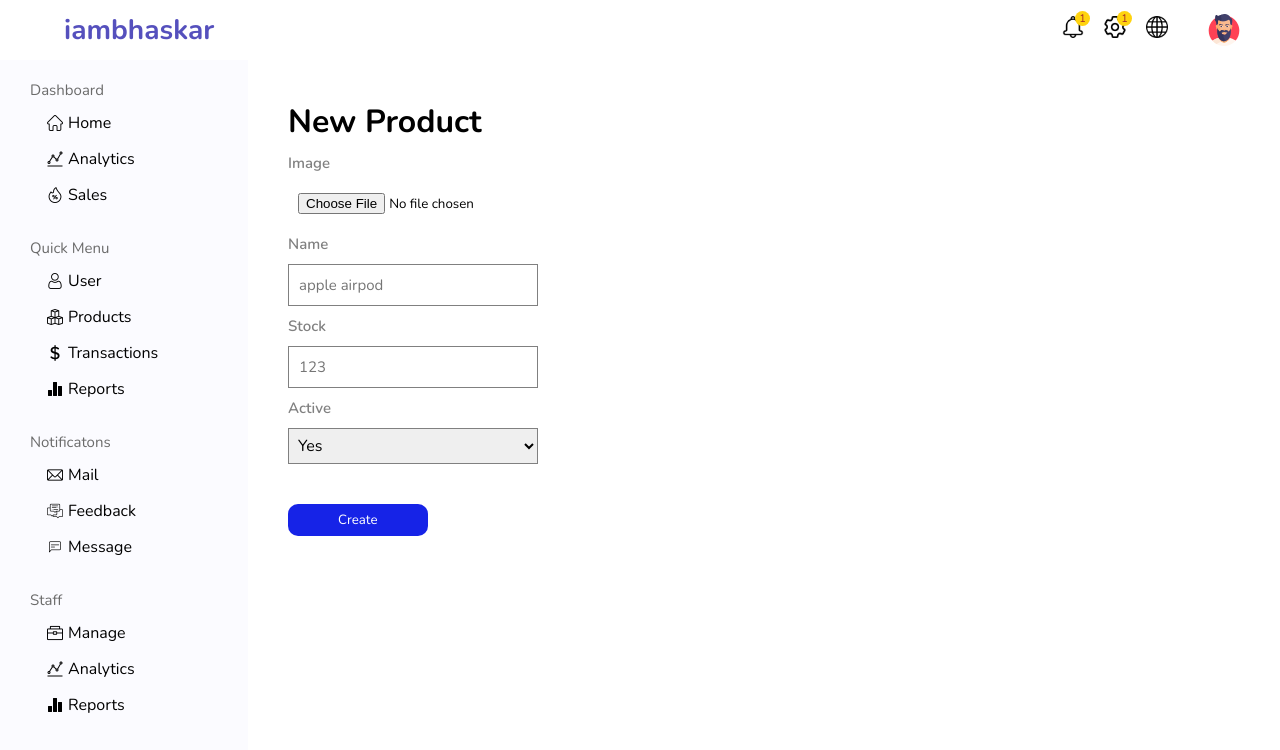
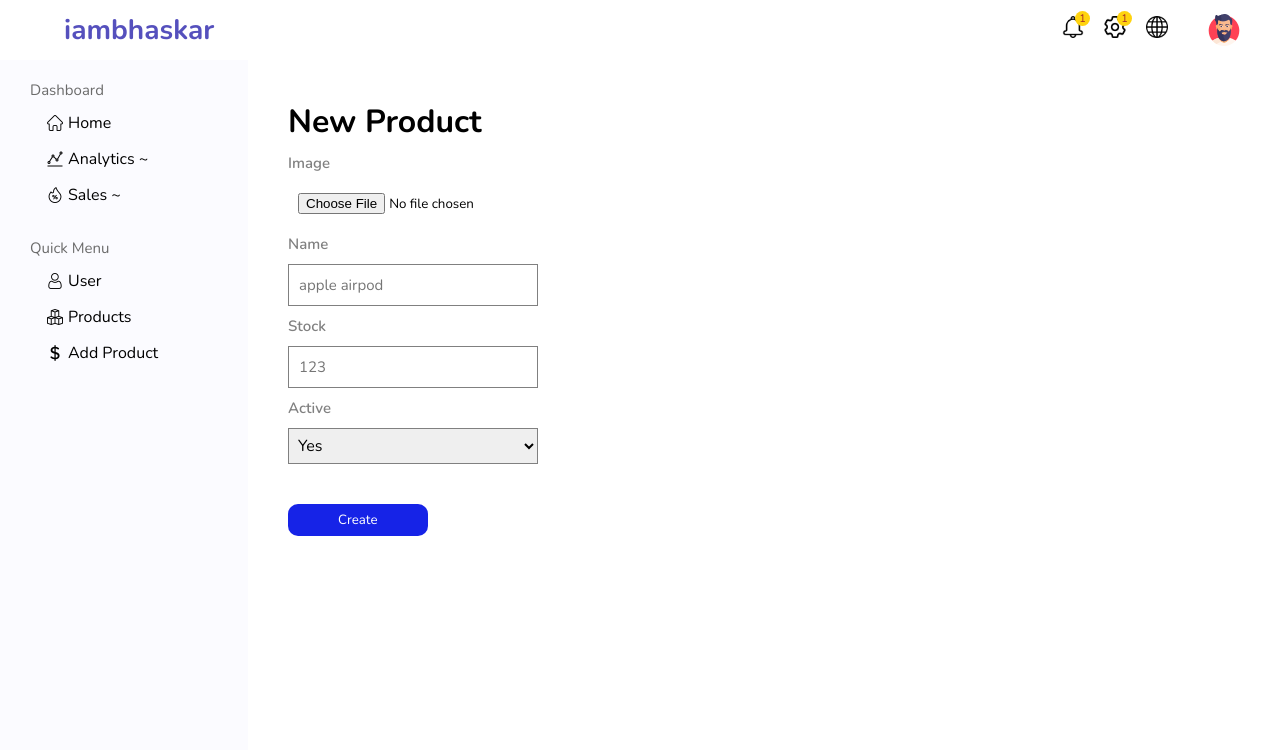
Before and after one commit to bhaskardas090/admin-panel, a React (Create React App) app: page /newProduct in a window 1280 px wide. Shown: the top 750 px of the page. Built offline with nearby package versions, Linux system fonts and the light colour scheme.

Commit message:
removed the unused links

```diff
--- a/src/components/sidebar/Sidebar.jsx
+++ b/src/components/sidebar/Sidebar.jsx
@@ -31,11 +31,11 @@ export default function Sidebar({setIsMobile,setMobileMenu}) {
             </Link>
             <div className={styles.sidebarIcon}>
               <img src={analytics} alt="" className={styles.icon}/>
-              <span className={styles.iconText}>Analytics</span>
+              <span className={styles.iconText}>Analytics ~</span>
             </div>
             <div className={styles.sidebarIcon}>
               <img src={sales} alt="" className={styles.icon}/>
-              <span className={styles.iconText}>Sales</span>
+              <span className={styles.iconText}>Sales ~</span>
             </div>
           </div>
         </div>
@@ -56,52 +56,16 @@ export default function Sidebar({setIsMobile,setMobileMenu}) {
                 <span className={styles.iconText}>Products</span>
               </div>
             </Link>
+            <Link to="/newProduct" className={styles.link}>
             <div className={styles.sidebarIcon}>
               <img src={transactions} alt="transactions" className={styles.icon}/>
-              <span className={styles.iconText}>Transactions</span>
+              <span className={styles.iconText}>Add Product</span>
             </div>
-            <div className={styles.sidebarIcon}>
+            </Link>
+            {/* <div className={styles.sidebarIcon}>
               <img src={reports} alt="reports" className={styles.icon}/>
               <span className={styles.iconText}>Reports</span>
-            </div>
-          </div>
-        </div>
-        <div className={styles.sidebarCategories}>
-          <div className={styles.sidebarHeader}>
-            Notificatons
-          </div>
-          <div className={styles.sidebarIconGroup}>
-            <div className={styles.sidebarIcon}>
-              <img src={mail} alt="mail" className={styles.icon}/>
-              <span className={styles.iconText}>Mail</span>
-            </div>
-            <div className={styles.sidebarIcon}>
-              <img src={feedback} alt="feedback" className={styles.icon}/>
-              <span className={styles.iconText}>Feedback</span>
-            </div>
-            <div className={styles.sidebarIcon}>
-              <img src={message} alt="message" className={styles.icon}/>
-              <span className={styles.iconText}>Message</span>
-            </div>
-          </div>
-        </div>
-        <div className={styles.sidebarCategories}>
-          <div className={styles.sidebarHeader}>
-            Staff
-          </div>
-          <div className={styles.sidebarIconGroup}>
-            <div className={styles.sidebarIcon}>
-              <img src={manage} alt="manage" className={styles.icon}/>
-              <span className={styles.iconText}>Manage</span>
-            </div>
-            <div className={styles.sidebarIcon}>
-              <img src={analytics} alt="" className={styles.icon}/>
-              <span className={styles.iconText}>Analytics</span>
-            </div>
-            <div className={styles.sidebarIcon}>
-              <img src={reports} alt="reports" className={styles.icon}/>
-              <span className={styles.iconText}>Reports</span>
-            </div>
+            </div> */}
           </div>
         </div>
       </div>
```
